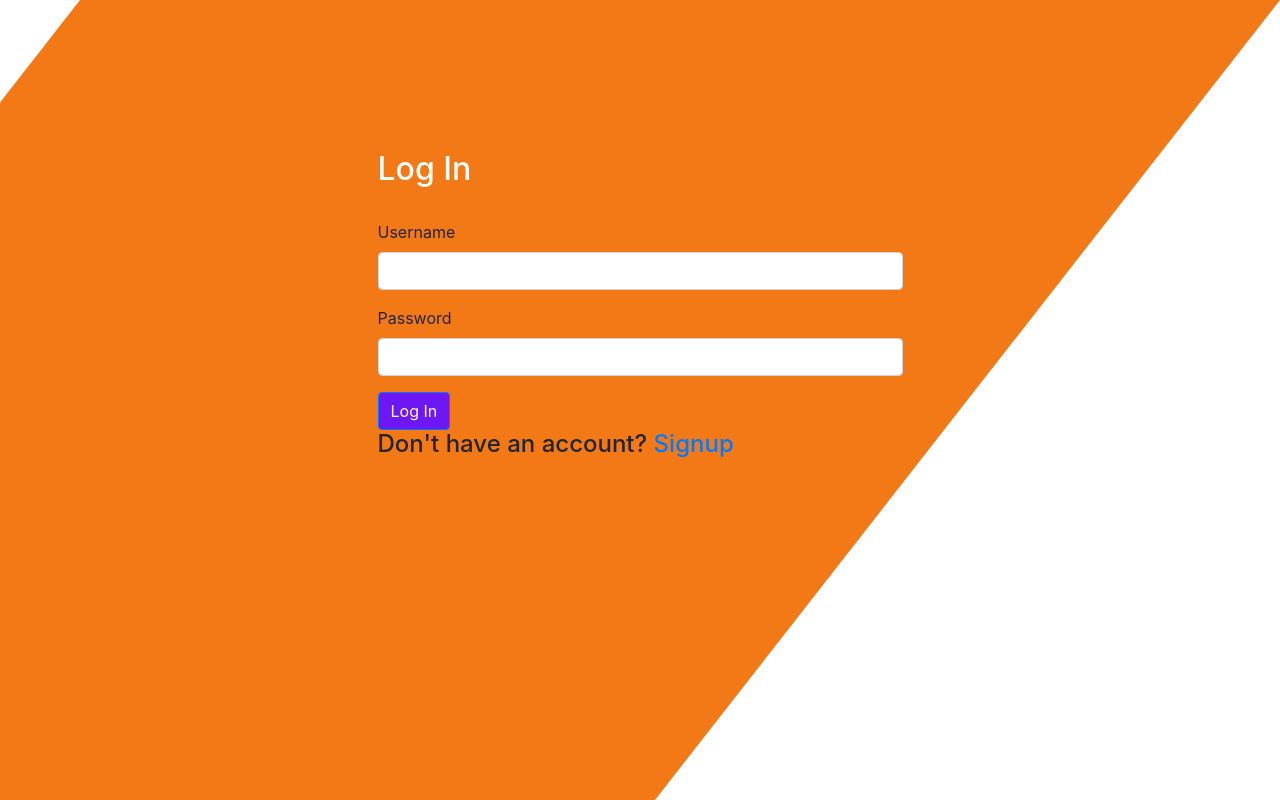
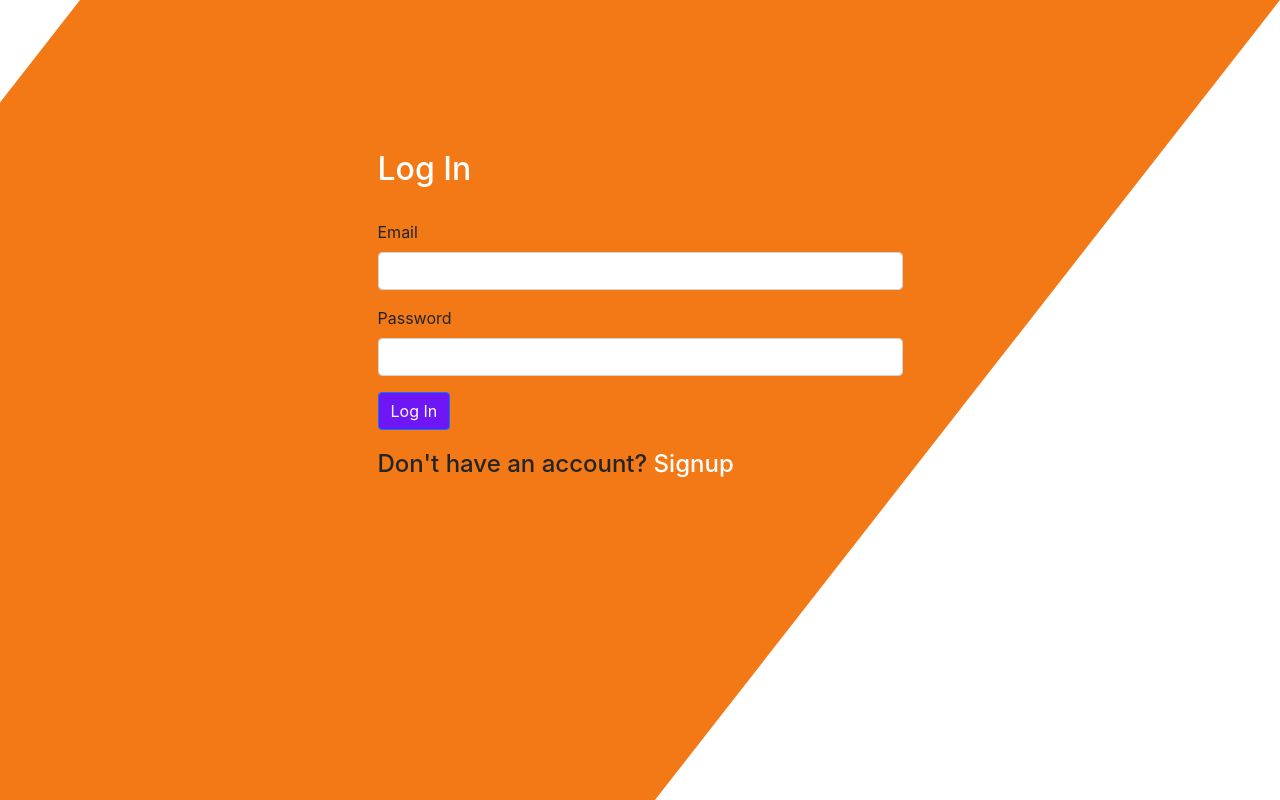
Before and after one commit to Algernon132/Trunk, an Angular app in the folder trunk-app/: page /login in a window 1280 px wide. Built offline with nearby package versions, Linux system fonts and the light colour scheme.

Commit message:
signup fixed, getAccounts async working

```diff
--- a/trunk-app/src/app/login/login.component.html
+++ b/trunk-app/src/app/login/login.component.html
@@ -6,10 +6,10 @@
         <h1 class="h2">Log In</h1><br>
         <form [formGroup]="loginForm" (ngSubmit)="doLogin()">
             <div class="form-group">
-              <label for="username">Username</label>
-              <input class="form-control" id="username" formControlName="username">
+              <label for="email">Email</label>
+              <input class="form-control" id="email" formControlName="email">
               <div class="invalid-feedback">
-                Username not valid.
+                Email not valid.
               </div>
             </div>
             <div class="form-group">
@@ -22,7 +22,7 @@
             <div *ngIf="error" style="color: white; padding: 5px;">Invalid Username or Password!</div>
             <button type="submit" class="btn btn-primary">Log In</button>
           </form>
-          <h4>Don't have an account?  <a routerLink="/signup">Signup</a></h4>
+          <h4 class="botMessage">Don't have an account?  <a routerLink="/signup">Signup</a></h4>
       </div>
   </div>
 </div>
--- a/trunk-app/src/app/login/login.component.scss
+++ b/trunk-app/src/app/login/login.component.scss
@@ -26,3 +26,9 @@
         color: white;
     }
 }
+a {
+    color: white;
+}
+.botMessage {
+    margin-top: 20px;
+}
--- a/trunk-app/src/app/login/login.component.ts
+++ b/trunk-app/src/app/login/login.component.ts
@@ -15,7 +15,7 @@ export class LoginComponent implements OnInit {
   error = false;
 
   loginForm = new FormGroup({
-    username: new FormControl('', [
+    email: new FormControl('', [
       Validators.required
     ]),
     password: new FormControl('', [
@@ -29,6 +29,6 @@ export class LoginComponent implements OnInit {
   }
 
    doLogin() {
-    this.userService.doLogin(this.loginForm.get('username').value, this.loginForm.get('password').value);
+    this.userService.doLogin(this.loginForm.get('email').value, this.loginForm.get('password').value);
   }
 }
--- a/trunk-app/src/app/signup/signup.component.html
+++ b/trunk-app/src/app/signup/signup.component.html
@@ -4,39 +4,39 @@
   <div class="row">
       <div class="col-12 col-lg-6 loginBox">
         <h1 class="h2">Sign Up</h1><br>
-        <form [formGroup]="signupForm">
+        <form [formGroup]="signupForm" (ngSubmit)="doSignup()">
             <div class="form-group">
               <label for="email">Email</label>
-              <input class="form-control" id="email" formControlName="email">
+              <input class="form-control" id="email" formControlName="email" required>
               <div class="invalid-feedback">
                 Email not valid.
               </div>
             </div>
             <div class="form-group">
               <label for="name">Username</label>
-              <input class="form-control" id="name" formControlName="name">
+              <input class="form-control" id="name" formControlName="name" required>
               <div class="invalid-feedback">
                 Username not valid.
               </div>
             </div>
             <div class="form-group">
               <label for="password">Password</label>
-              <input type="password" class="form-control" id="password" formControlName="password">
+              <input type="password" class="form-control" id="password" formControlName="password" required>
               <div class="invalid-feedback">
                 Password not valid.
               </div>
             </div>
             <div class="form-group">
                 <label for="verifyPassword">Verify Password</label>
-                <input type="password" class="form-control" id="verifyPassword" formControlName="verifyPassword">
+                <input type="password" class="form-control" id="verifyPassword" formControlName="verifyPassword" required>
                 <div class="invalid-feedback">
                     Password not valid.
                 </div>
             </div>
-            <div *ngIf="error" style="color: white; padding: 5px;">Invalid!</div>
-            <button type="button" class="btn btn-primary" (click)="doSignup(signupForm.value)">Create</button>
+            <button type="submit" class="btn btn-primary">Create</button>
+            <div *ngIf="error" style="color: white; padding: 5px;">Please fill out all fields!</div>
           </form>
-          <h4>Already have an account?  <a routerLink="/login">Login</a></h4>
+          <h4 class="botMessage">Already have an account?  <a routerLink="/login">Login</a></h4>
       </div>
   </div>
 </div>
--- a/trunk-app/src/app/signup/signup.component.scss
+++ b/trunk-app/src/app/signup/signup.component.scss
@@ -26,3 +26,9 @@
         color: white;
     }
 }
+a {
+    color: white;
+}
+.botMessage {
+    margin-top: 20px;
+}
--- a/trunk-app/src/app/signup/signup.component.ts
+++ b/trunk-app/src/app/signup/signup.component.ts
@@ -32,15 +32,12 @@ export class SignupComponent implements OnInit {
   ngOnInit(): void {
   }
 
-  doSignup(loginData: {email: string, name: string; password: string; verifyPassword: string}) {
-    const sendData = { email: loginData.email, name: loginData.name, password: loginData.password};
-    this.error = false;
-    if (loginData.password !== loginData.verifyPassword) {
+  doSignup() {
+    if (this.signupForm.valid) {
+      this.userService.doSignup(
+        this.signupForm.get('email').value, this.signupForm.get('name').value, this.signupForm.get('password').value);
+    } else {
       this.error = true;
-    } else if (this.userService.doSignup(sendData) === true) {
-      this.error = true;
-    } else {
-      // this.router.navigate(['/user']);
     }
   }
 }
--- a/trunk-app/src/app/user-console/console.service.ts
+++ b/trunk-app/src/app/user-console/console.service.ts
@@ -28,7 +28,7 @@ export class ConsoleService {
           }));
     }
     addAccount(newItem, userId) {
-        this.http.post('http://ec2-3-21-190-112.us-east-2.compute.amazonaws.com:8080/users/addAcc',
+        this.http.post<{success: string}>('http://ec2-3-21-190-112.us-east-2.compute.amazonaws.com:8080/users/addAcc',
         {
             userID: userId,
             name: newItem.name,
@@ -36,8 +36,10 @@ export class ConsoleService {
             accUsername: newItem.username,
             accPassword: newItem.password
         })
-         .subscribe(responseData => {
-             console.log('account added: ' + JSON.stringify(responseData));
+         .toPromise().then(responseData => {
+            if (responseData.success === 'true') {
+                return;
+            }
          });
     }
 
--- a/trunk-app/src/app/user.service.ts
+++ b/trunk-app/src/app/user.service.ts
@@ -25,11 +25,11 @@ export class UserService {
         this.username = user;
     }
 
-    doLogin(username: string, password: string) {
+    doLogin(email: string, password: string) {
 
         return this.http.post('http://ec2-3-21-190-112.us-east-2.compute.amazonaws.com:8080/users/login',
          {
-            email: username,
+            email,
             password
         }).subscribe((responseData: any) => {
             this.userId = responseData.id;
@@ -38,20 +38,18 @@ export class UserService {
         });
     }
 
-     doSignup(loginData) {
-        // console.log('sending: ' + JSON.stringify(loginData));
+     doSignup(email: string, name: string, password: string) {
 
-        // this.http.post('http://ec2-3-21-190-112.us-east-2.compute.amazonaws.com:8080/users/signup', loginData)
-        // .toPromise().then((responseData) => {
-        //     console.log('Server response:' + responseData.id);
-        //     if (responseData.hasOwnProperty('error')) {
-        //         this.err = true;
-        //     } else {
-        //         this.userId = (responseData);
-        //         this.router.navigate(['/user']);
-        //     }
-        // });
+        return this.http.post('http://ec2-3-21-190-112.us-east-2.compute.amazonaws.com:8080/users/signup',
+         {
+            email,
+            name,
+            password
+        }).subscribe((responseData: any) => {
+            this.userId = responseData.id;
+            console.log('id: ' + this.userId);
+            this.router.navigate(['/user']);
+        });
 
-        return this.err;
      }
 }
```
